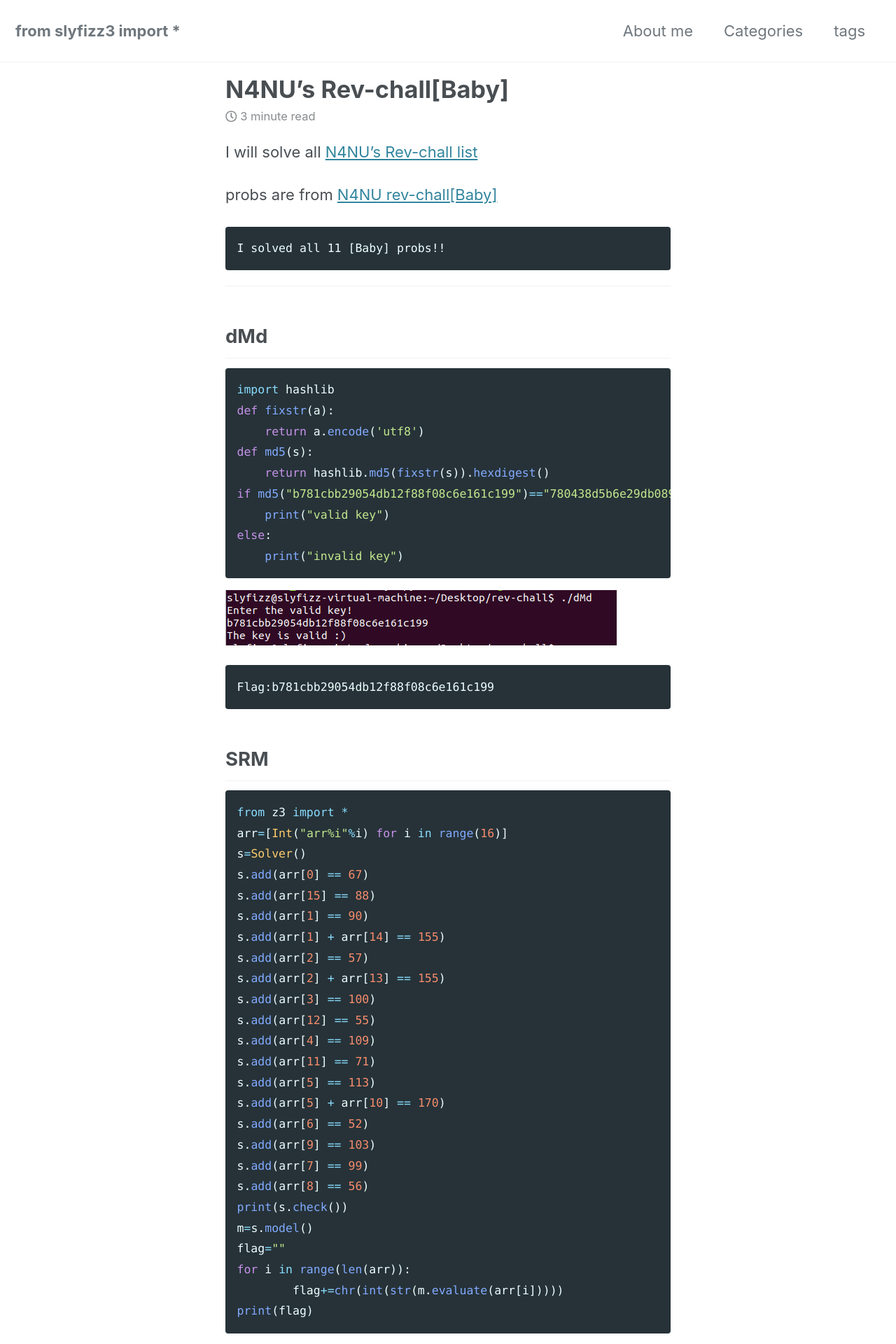
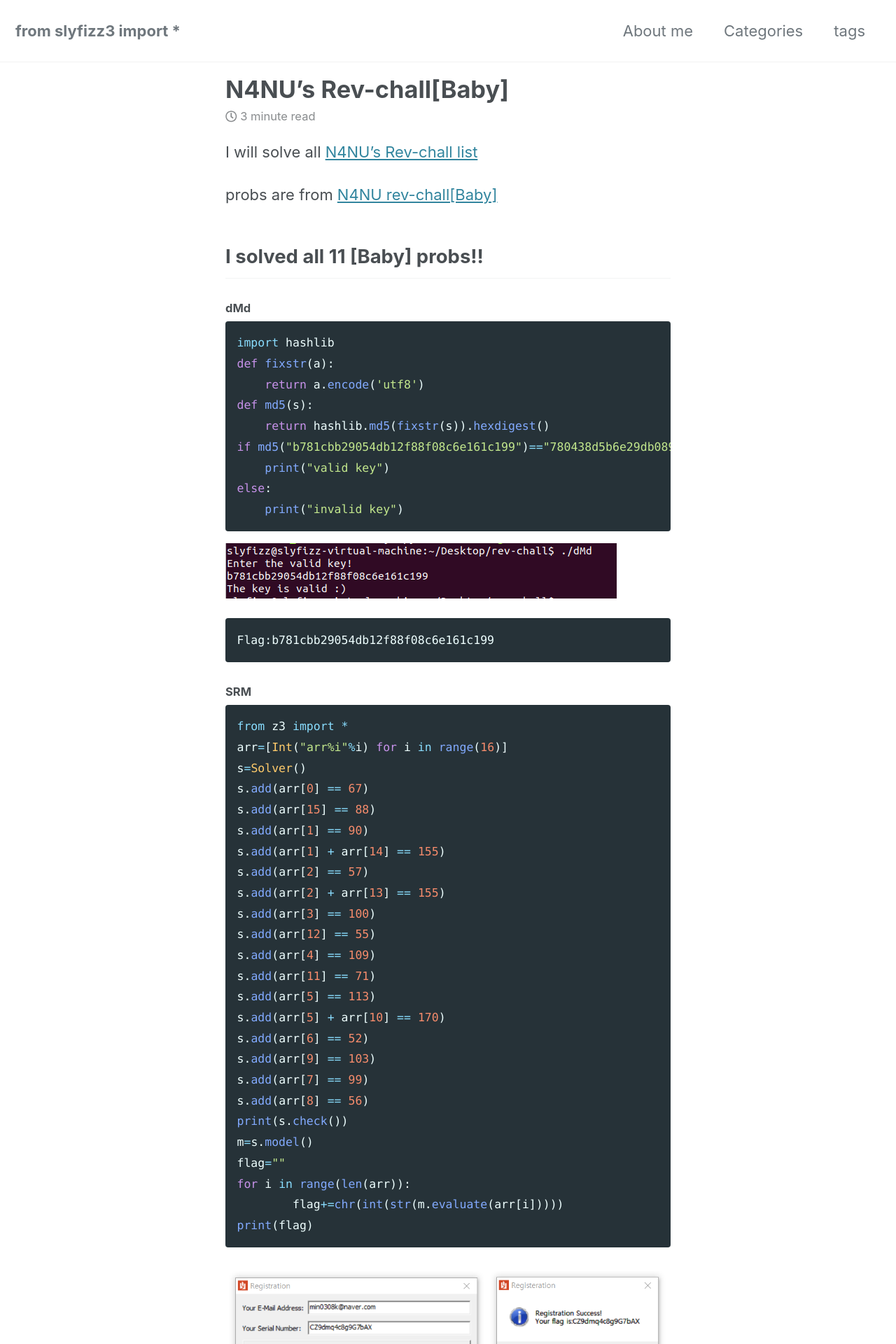
Before and after one commit to slyfizz3/slyfizz3.github.io, a Jekyll site: the page built from _posts/2019-06-26-Rev chall[Baby].md, in a window 1280 px wide. Shown: the top 1920 px of the page at 70% size. Built offline with Jekyll 4.4.1, drawn with Linux system fonts in a browser that asks for light colours; cached includes are drawn as plain includes; nearby versions of some CDN libraries.

````diff
--- a/_posts/2019-06-26-Rev chall[Baby].md
+++ b/_posts/2019-06-26-Rev chall[Baby].md
@@ -10,14 +10,10 @@ probs are from
 [N4NU rev-chall[Baby]](https://github.com/N4NU/Reversing-Challenges-List/tree/master/Baby)
 
 
-```
 I solved all 11 [Baby] probs!!
-```
+---
 
--------------------------------------
-
-dMd
------
+##### dMd
 
 ```python
 import hashlib
@@ -36,8 +32,7 @@ else:
 Flag:b781cbb29054db12f88f08c6e161c199
 ```
 
-SRM
------
+##### SRM
 
 ```python
 from z3 import *
@@ -73,8 +68,7 @@ print(flag)
 Flag:CZ9dmq4c8g9G7bAX
 ```
 
-Serial
------
+##### Serial
 
 ```python
 def sub9b(x):
@@ -100,9 +94,7 @@ print(''.join(chr(i)for i in arr+result))
 Flag:EZ9dmq4c8g9G7bAV
 ```
 
-
-SPIM
------
+##### SPIM
 
 ```
 #"IVyN5U3X)ZUMYCs"
@@ -150,8 +142,7 @@ for i in range(len(arr)):
 Flag:IW{M1P5_!S_FUN}
 ```
 
-File_Checker
------
+##### File_Checker
 
 ```python
 table=[
@@ -165,8 +156,7 @@ for i in table:
 Flag:IW{FILE_CHeCKa}
 ```
 
-ServerfARM
------
+##### ServerfARM
 
 ```python
 from pwn import *
@@ -200,15 +190,13 @@ print "Flag:"+flag
 Flag:IW{S.E.R.V.E.R>=F:A:R:M}
 ```
 
-Matriochka_-_Step_1
------
+##### Matriochka_-_Step_1
 
 ```
 Flag:Much_secure__So_safe__Wow
 ```
 
-Matriochka_-_Step_2
------
+##### Matriochka_-_Step_2
 
 ```python
 from z3 import *
@@ -236,8 +224,7 @@ print ("Flag:"+''.join(chr(int(str(m.evaluate(arr[i]))))for i in range(11)))
 Flag:Pandi_panda
 ```
 
-Matriochka_-_Step_3
------
+##### Matriochka_-_Step_3
 
 ```python
 table=[68,105,100,95,121,111,117,95,108,105,107,101,95,115,105,103,110,97,108,115,63,]
@@ -248,9 +235,7 @@ print(''.join(chr(i)for i in table))
 Flag:Did_you_like_signals?
 ```
 
-warm_up
------
-
+##### warm_up
 
 ```c
 typedef long int int64_t;
@@ -265,8 +250,7 @@ you can get Flag
 Flag:ASIS{hi_all_w31c0m3_to_ASISCTF}
 ```
 
-Android_App
------
+##### Android_App
 
 Extracting apps using apktool
 
````
